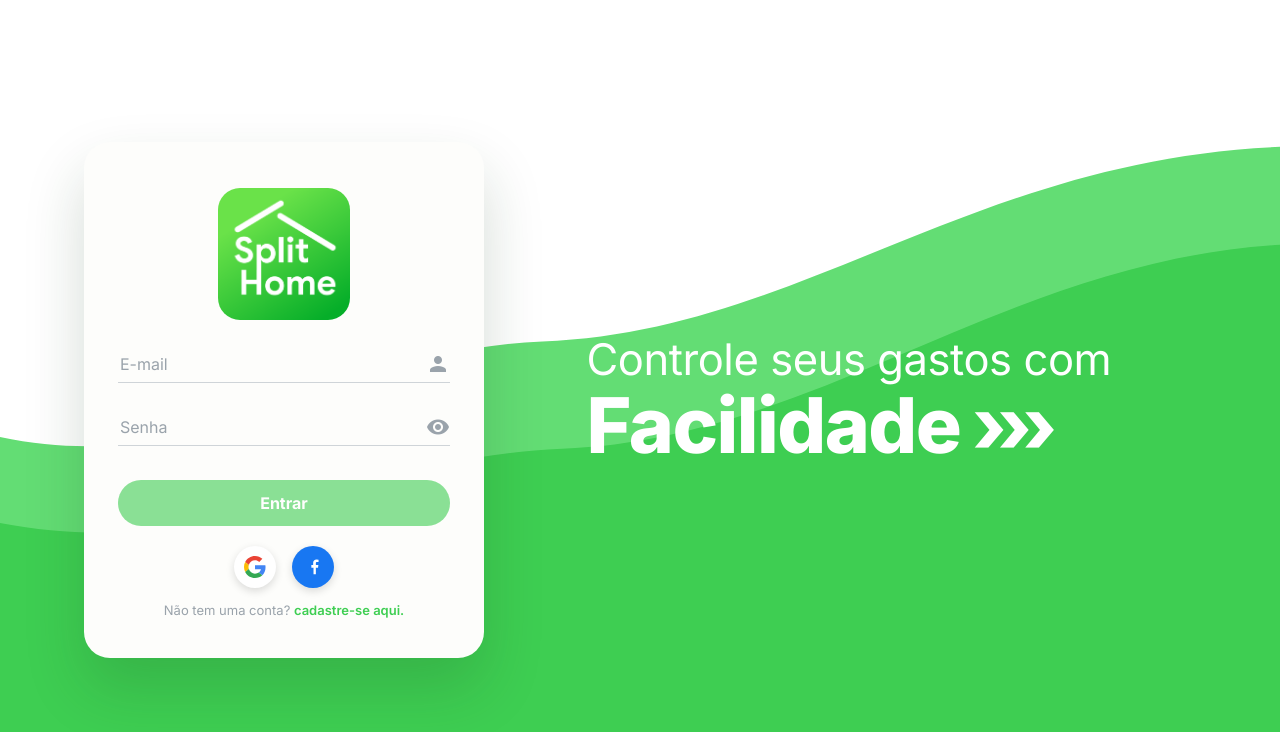
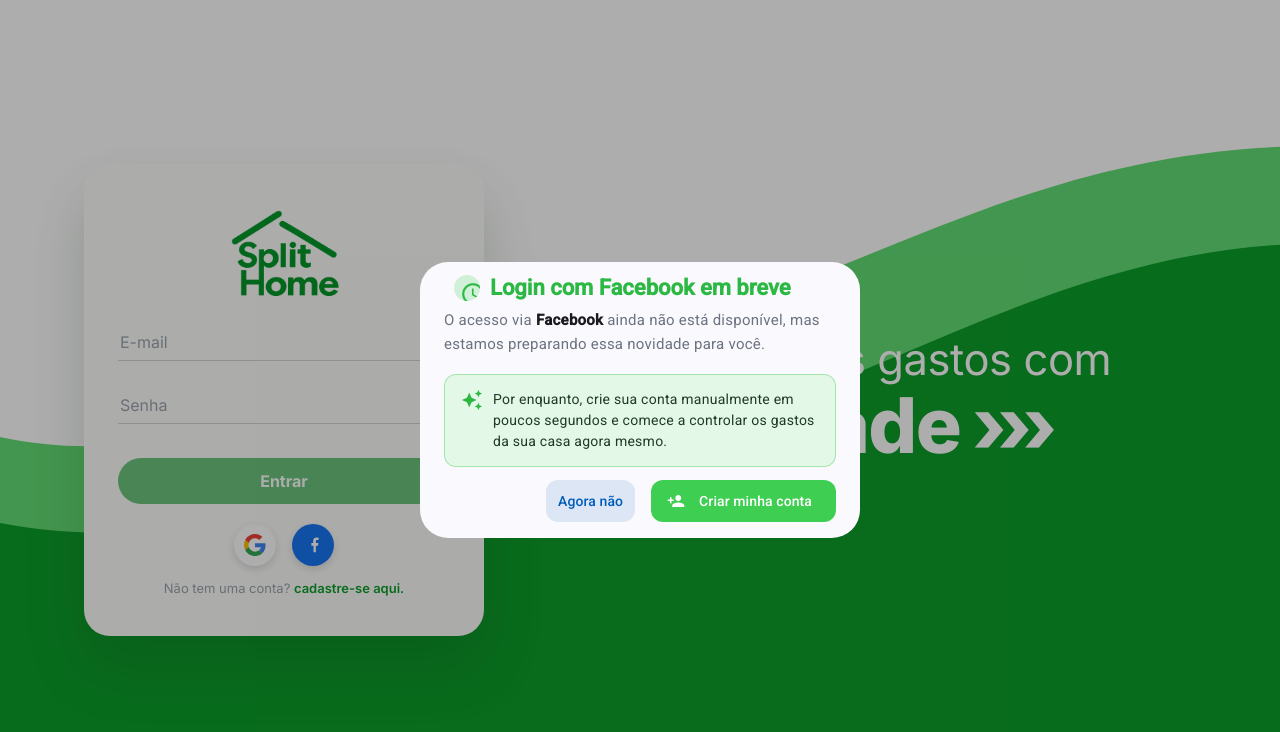
Before and after one commit to Wendel-Sampaio/splithome-frontend, an Angular app: page /login in a window 1280 px wide. Both pictures are taken after a click on the button 313 px from the left and 567 px from the top of the page. Shown: the top 732 px of the page. Built offline with nearby package versions, Linux system fonts and the light colour scheme; a web font is replaced by a local one.

Commit message:
feat: implement social login unavailable dialog and update login component styles

```diff
--- a/src/app/pages/home/home.component.scss
+++ b/src/app/pages/home/home.component.scss
@@ -21,7 +21,7 @@
 .menu-lateral {
     background: linear-gradient(180deg, var(--home-sidebar-top) 0%, var(--home-sidebar-bottom) 100%);
     border: none;
-    border-radius: 0;
+    border-radius: 0 !important;
     box-shadow: 2px 0 18px rgba(14, 51, 32, 0.18);
     color: var(--home-on-dark);
     display: flex;
--- a/src/app/pages/login/login.component.html
+++ b/src/app/pages/login/login.component.html
@@ -12,7 +12,7 @@
     <section class="auth-card" aria-label="Login no SplitHome">
 
       <div class="brand">
-        <img class="brand-logo" src="../../../assets/logo-splithome.png" alt="SplitHome">
+        <img class="brand-logo" src="../../../assets/logo-semfundo.png" alt="SplitHome">
       </div>
 
       <form class="auth-form" [formGroup]="loginForm" (ngSubmit)="login()">
@@ -37,7 +37,8 @@
       </form>
 
       <div class="social" aria-label="Entrar com redes sociais">
-        <button type="button" class="social-btn social-btn--google" aria-label="Entrar com Google">
+        <button type="button" class="social-btn social-btn--google" aria-label="Entrar com Google"
+          (click)="openSocialUnavailable('google')">
           <svg viewBox="0 0 48 48" aria-hidden="true">
             <path fill="#EA4335" d="M24 9.5c3.54 0 6.71 1.22 9.21 3.6l6.85-6.85C35.9 2.38 30.47 0 24 0 14.62 0 6.51 5.38 2.56 13.22l7.98 6.19C12.43 13.72 17.74 9.5 24 9.5z"/>
             <path fill="#4285F4" d="M46.98 24.55c0-1.57-.15-3.09-.38-4.55H24v9.02h12.94c-.58 2.96-2.26 5.48-4.78 7.18l7.73 6c4.51-4.18 7.09-10.36 7.09-17.65z"/>
@@ -45,7 +46,8 @@
             <path fill="#34A853" d="M24 48c6.48 0 11.93-2.13 15.89-5.81l-7.73-6c-2.15 1.45-4.92 2.3-8.16 2.3-6.26 0-11.57-4.22-13.47-9.91l-7.98 6.19C6.51 42.62 14.62 48 24 48z"/>
           </svg>
         </button>
-        <button type="button" class="social-btn social-btn--facebook" aria-label="Entrar com Facebook">
+        <button type="button" class="social-btn social-btn--facebook" aria-label="Entrar com Facebook"
+          (click)="openSocialUnavailable('facebook')">
           <svg viewBox="0 0 24 24" aria-hidden="true">
             <path fill="#ffffff" d="M15.12 12.75h2.36l.37-2.87h-2.73V8.03c0-.83.23-1.4 1.42-1.4h1.52V4.06a20.3 20.3 0 0 0-2.21-.11c-2.19 0-3.69 1.34-3.69 3.79v2.14H10.2v2.87h2.36V20h2.56v-7.25z"/>
           </svg>
--- a/src/app/pages/login/login.component.scss
+++ b/src/app/pages/login/login.component.scss
@@ -1,6 +1,6 @@
-$green: #3ece52;
-$green-strong: #2bb843;
-$green-dark: #1fae3a;
+$green: #0C9F2A;
+$green-strong: #0B8B25;
+$green-dark: #08701C;
 $green-light: #63dd74;
 $grey-title: #6b7280;
 $grey-text: #9aa3ab;
--- a/src/app/pages/login/login.component.ts
+++ b/src/app/pages/login/login.component.ts
@@ -2,6 +2,7 @@
 import { takeUntilDestroyed } from '@angular/core/rxjs-interop';
 import { Router } from '@angular/router';
 import { MatIcon } from '@angular/material/icon';
+import { MatDialog } from '@angular/material/dialog';
 import { FormBuilder, FormGroup, ReactiveFormsModule, Validators } from '@angular/forms';
 import { MatProgressSpinnerModule } from '@angular/material/progress-spinner';
 import { finalize } from 'rxjs';
@@ -10,6 +11,7 @@
 import { NotificationService } from '../../shared/services/notification/notification.service';
 import { CommonModule } from '@angular/common';
 import { UserStateService } from '../../core/auth/user/user-state.service';
+import { SocialUnavailableComponent, SocialProvider } from '../../shared/components/social-unavailable/social-unavailable.component';
 
 @Component({
   selector: 'app-login',
@@ -25,6 +27,7 @@
 export class LoginComponent {
   private notify = inject(NotificationService);
   private destroyRef = inject(DestroyRef);
+  private dialog = inject(MatDialog);
   router = inject(Router);
   userService = inject(UserService);
   userStateService = inject(UserStateService);
@@ -42,6 +45,16 @@
   clickEventPassword(event: MouseEvent) {
     this.hide1.set(!this.hide1());
     event.stopPropagation();
+  }
+
+  openSocialUnavailable(provider: SocialProvider): void {
+    this.dialog.open(SocialUnavailableComponent, {
+      data: { provider },
+      autoFocus: 'first-tabbable',
+      restoreFocus: true,
+      width: '440px',
+      maxWidth: '95vw'
+    });
   }
 
   isInvalid(control: string): boolean {
--- /dev/null
+++ b/src/app/shared/components/social-unavailable/social-unavailable.component.html
@@ -0,0 +1,27 @@
+<h2 class="social-unavailable-title" mat-dialog-title>
+  <mat-icon class="title-icon" aria-hidden="true">schedule</mat-icon>
+  <span>Login com {{ providerName }} em breve</span>
+</h2>
+
+<mat-dialog-content class="social-unavailable-content">
+  <p class="lead-message">
+    O acesso via <strong>{{ providerName }}</strong> ainda não está disponível,
+    mas estamos preparando essa novidade para você.
+  </p>
+
+  <div class="info-card" role="note">
+    <mat-icon aria-hidden="true">auto_awesome</mat-icon>
+    <span>
+      Por enquanto, crie sua conta manualmente em poucos segundos e comece a
+      controlar os gastos da sua casa agora mesmo.
+    </span>
+  </div>
+</mat-dialog-content>
+
+<mat-dialog-actions class="social-unavailable-actions" align="end">
+  <button mat-button mat-dialog-close>Agora não</button>
+  <button mat-flat-button color="primary" class="register-cta" (click)="goToRegister()">
+    <mat-icon aria-hidden="true">person_add</mat-icon>
+    <span>Criar minha conta</span>
+  </button>
+</mat-dialog-actions>
--- /dev/null
+++ b/src/app/shared/components/social-unavailable/social-unavailable.component.scss
@@ -0,0 +1,92 @@
+$green: #3ece52;
+$green-strong: #2bb843;
+$grey-title: #6b7280;
+$grey-text: #44474e;
+
+:host {
+  display: block;
+  min-width: min(360px, 90vw);
+}
+
+.social-unavailable-title {
+  align-items: center;
+  color: $green-strong;
+  display: flex;
+  font-size: 22px;
+  font-weight: 700;
+  gap: 10px;
+  line-height: 1.2;
+  padding-bottom: 0;
+}
+
+.title-icon {
+  background: color-mix(in srgb, $green 22%, transparent);
+  border-radius: 50%;
+  color: $green-strong;
+  font-size: 26px;
+  height: 26px;
+  padding: 6px;
+  width: 26px;
+}
+
+.social-unavailable-content {
+  color: $grey-text;
+  padding-top: 8px;
+}
+
+.lead-message {
+  color: $grey-title;
+  font-size: 15px;
+  line-height: 1.55;
+  margin: 0;
+
+  strong {
+    color: #1b1b1f;
+    font-weight: 600;
+  }
+}
+
+.info-card {
+  align-items: flex-start;
+  background: color-mix(in srgb, $green 14%, #ffffff);
+  border: 1px solid color-mix(in srgb, $green 40%, transparent);
+  border-radius: 12px;
+  color: #1f3a26;
+  display: flex;
+  font-size: 14px;
+  gap: 10px;
+  line-height: 1.5;
+  margin-top: 18px;
+  padding: 14px 16px;
+
+  mat-icon {
+    color: $green-strong;
+    flex-shrink: 0;
+    font-size: 22px;
+    height: 22px;
+    width: 22px;
+  }
+}
+
+.social-unavailable-actions {
+  gap: 8px;
+  padding-top: 12px;
+}
+
+.register-cta {
+  background: $green !important;
+  color: #ffffff !important;
+  display: inline-flex !important;
+  gap: 6px;
+  align-items: center;
+
+  &:hover {
+    background: $green-strong !important;
+  }
+
+  mat-icon {
+    font-size: 18px;
+    height: 18px;
+    width: 18px;
+  }
+}
--- /dev/null
+++ b/src/app/shared/components/social-unavailable/social-unavailable.component.ts
@@ -0,0 +1,37 @@
+import { Component, inject } from '@angular/core';
+import { MatButtonModule } from '@angular/material/button';
+import { MatIconModule } from '@angular/material/icon';
+import { MAT_DIALOG_DATA, MatDialogActions, MatDialogClose, MatDialogContent, MatDialogRef, MatDialogTitle } from '@angular/material/dialog';
+import { Router } from '@angular/router';
+
+export type SocialProvider = 'google' | 'facebook';
+
+export interface SocialUnavailableData {
+  provider: SocialProvider;
+}
+
+const PROVIDER_LABELS: Record<SocialProvider, string> = {
+  google: 'Google',
+  facebook: 'Facebook'
+};
+
+@Component({
+  selector: 'app-social-unavailable',
+  imports: [MatButtonModule, MatDialogActions, MatDialogClose, MatDialogContent, MatDialogTitle, MatIconModule],
+  templateUrl: './social-unavailable.component.html',
+  styleUrl: './social-unavailable.component.scss'
+})
+export class SocialUnavailableComponent {
+  private readonly dialogRef = inject(MatDialogRef<SocialUnavailableComponent>);
+  private readonly router = inject(Router);
+  readonly data = inject<SocialUnavailableData>(MAT_DIALOG_DATA);
+
+  get providerName(): string {
+    return PROVIDER_LABELS[this.data.provider];
+  }
+
+  goToRegister(): void {
+    this.dialogRef.close();
+    this.router.navigate(['/cadastro']);
+  }
+}
```
Also changed, not shown: .claude/settings.local.json (added), src/assets/logo-semfundo.png (added), 1 other file (tests, documents, lock files or other folders).
